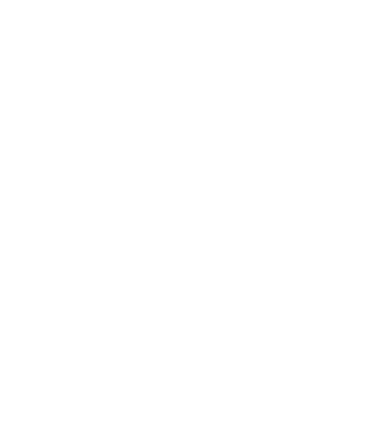
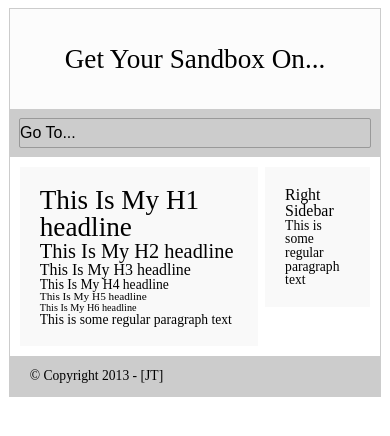
Before and after one commit to jeribai/sandbox, a plain HTML site: page index.html in a window 390 px wide. Drawn offline with Linux system fonts and the light colour scheme.

Commit message:
More awesome changes...

```diff
--- a/_css/style.css
+++ b/_css/style.css
@@ -7,59 +7,194 @@
 @import "reset.css";
 
 /* === === === === === === === === === ===
+   TYPOGRAPHY
+=== === === === === === === === === === */
+
+h1 { font-size: 2em; }
+h2 { font-size: 1.5em; }
+h3 { font-size: 1.17em; }
+h5 { font-size: .83em; }
+h6 { font-size: .75em; }
+
+/* === === === === === === === === === ===
    STRUCTURE
 === === === === === === === === === === */
 
 #container {
 	max-width: 980px;
+	margin: 20px auto;
+	border: 1px solid #ccc;
 }
 
 /* HEADER
 --- --- --- --- --- --- --- --- --- --- */
 header {
-
+	height: 200px;
+	line-height: 200px;
+	text-align: center;
+	background: #fcfcfc;
 }
 
 /* NAV
 --- --- --- --- --- --- --- --- --- --- */
 nav {
+	border-top: 1px solid #ccc;
+	border-bottom: 1px solid #ccc;
+	background: #ccc;
+}
+nav ul {
+	text-align: center;
+}
+nav li {
+	display: inline-block;
+}
+nav a {
+	display: block;
+	padding: 10px 20px;
+	color: #fff;
+	text-shadow: 0px 1px 1px #333;
+	text-decoration: none;
+	background: #ccc;
+	transition-duration: .5s;
+}
+nav a:hover {
+	background: #999;
+}
+nav select {
+	display: none;
+}
 
+/* MAIN
+--- --- --- --- --- --- --- --- --- --- */
+
+main {
+	margin: 20px;
 }
+#content {
+	float: left;
+	width: 68%;
+	background: #f9f9f9;
+}
+.content {
+	margin: 20px;
+}
+
+#sidebar {
+	float: right;
+	width: 30%;
+	background: #f9f9f9;
+}
+.right {
+	margin: 20px;
+}
+
+
 
 /* FOOTER
 --- --- --- --- --- --- --- --- --- --- */
 footer {
-
+	height: 40px;
+	padding: 0 20px;
+	line-height: 40px;
+	background: #ccc;
 }
 
+/* === === === === === === === === === ===
+   MISC
+=== === === === === === === === === === */
 
+.clearfix {display: inline-block;}
+.clearfix:after {
+    content: ".";
+    display: block;
+    height: 0;
+    clear: both;
+    visibility: hidden;
+}
+/* Hides from IE-mac \*/
+* html .clearfix {height: 1%;}
+.clearfix {display: block;}
+/* End hide from IE-mac */
+/* @end */
 
 /* === === === === === === === === === ===
    RESPONSIVE
 === === === === === === === === === === */
 
-<<<<<<< HEAD
-@media screen {
-
-}
-
-=======
 @media only screen and (max-width: 980px) {
 	#container {
-
+		width: 95%;
 	}
 }
 
 /* For 700px or less (Tablet)
 --- --- --- --- --- --- --- --- --- --- */
-@media only screen and (max-width: 680px) {
-
+@media only screen and (max-width: 768px) {
+	body {
+		 font-size: 90%;
+	}
 }
-
 
 /* For 360px or less (Smartphone)
 --- --- --- --- --- --- --- --- --- --- */
 @media only screen and (max-width: 480px) {
 
+
+	body {
+		 font-size: 85%;
+	}
+
+	/* --- STRUCTURE -- */
+	#container {
+		width: 95%;
+		margin: 8px auto;
+	}
+	/* --- HEADER -- */
+	header {
+		height: 100px;
+		line-height: 100px;
+	}
+	/* --- NAV -- */
+	nav select {
+		display: inherit;
+		width: 95%;
+		height: 30px;
+		margin: 8px auto;
+		font-size: 16px;
+		line-height: 1;
+		background: transparent;
+		border: 1px solid #999;
+		border-radius: 2px;
+		-webkit-appearance: none;
+	}
+	nav ul {
+		display: none;
+	}
+	nav li {
+		display: block;
+	}
+	nav a {
+		display: block;
+		padding: 10px 0;
+		color: #fff;
+		text-shadow: 0px 1px 1px #333;
+		text-decoration: none;
+		background: #ccc;
+		border-top: 1px solid #fff;
+		transition-duration: .5s;
+	}
+	/* --- MAIN -- */
+	main {
+		margin: 10px;
+	}
+	.content {
+		float: none;
+		width: 100%;
+		border-right: none;
+	}
+	.sidebar {
+		float: none;
+		width: 100%;
+	}
+
 }
->>>>>>> feature-01
--- a/index.html
+++ b/index.html
@@ -21,8 +21,57 @@
 
 <div id="container">
 
-	<header></header>
+<!-- HEADER -->
+<header>
+	<h1>Get Your Sandbox On...</h1>
+</header>
 
+<!-- NAV -->
+<nav>
+	<ul>
+		<li><a href="#">Home</a></li>
+		<li><a href="#">About</a></li>
+		<li><a href="#">Services</a></li>
+		<li><a href="#">Portfolio</a></li>
+		<li><a href="#">Contact</a></li>
+	</ul>
+
+	<select>
+		<option value="" selected="selected">Go To...</option>
+	    <option value="/">Home</option>
+	    <option value="/about">About</option>
+	    <option value="/services">Services</option>
+	    <option value="/portfolio">Portfolio</option>
+	    <option value="/contact">Contact</option>
+	</select>
+</nav>
+
+<!-- CONTENT -->
+<main class="content-wrap clearfix">
+	<article id="content">
+		<div class="content list">
+			<h1>This Is My H1 headline</h1>
+			<h2>This Is My H2 headline</h2>
+			<h3>This Is My H3 headline</h3>
+			<h4>This Is My H4 headline</h4>
+			<h5>This Is My H5 headline</h5>
+			<h6>This Is My H6 headline</h6>
+			<p>This is some regular paragraph text</p>
+		</div>
+	</article>
+
+	<aside id="sidebar">
+		<div class="right">
+			<h3>Right Sidebar</h3>
+			<p>This is some regular paragraph text</p>
+		</div>
+	</aside>
+</main>
+
+<!-- FOOTER -->
+<footer>
+	<p>© Copyright 2013 - [JT]</p>
+</footer>
 
 </div>
 
```
Also changed, not shown: 2 other files.
